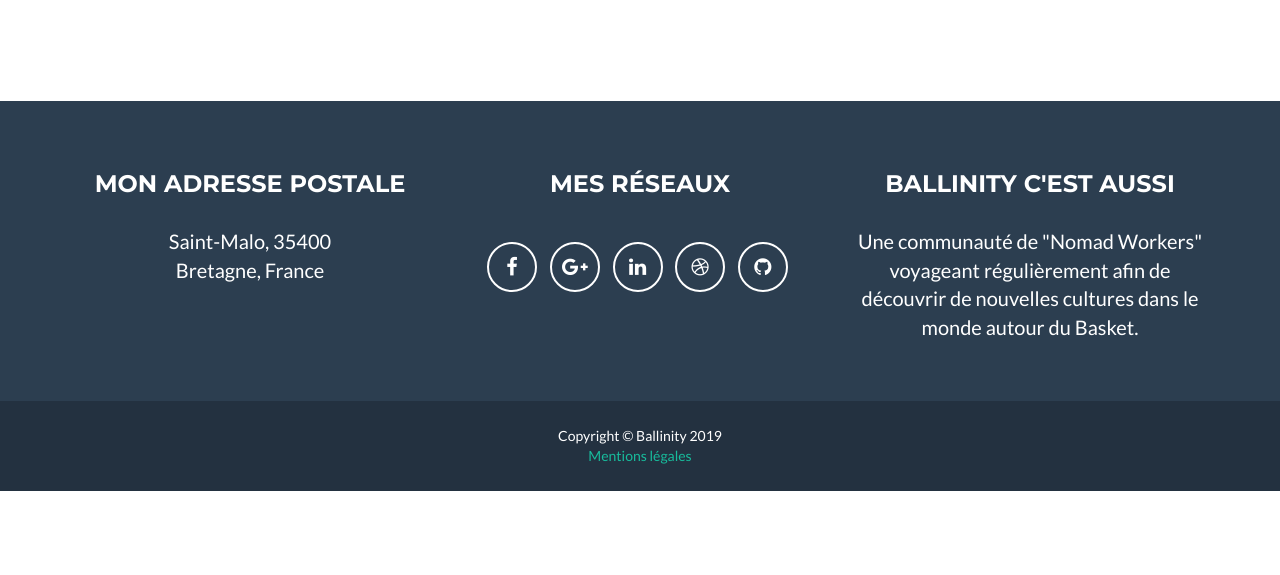
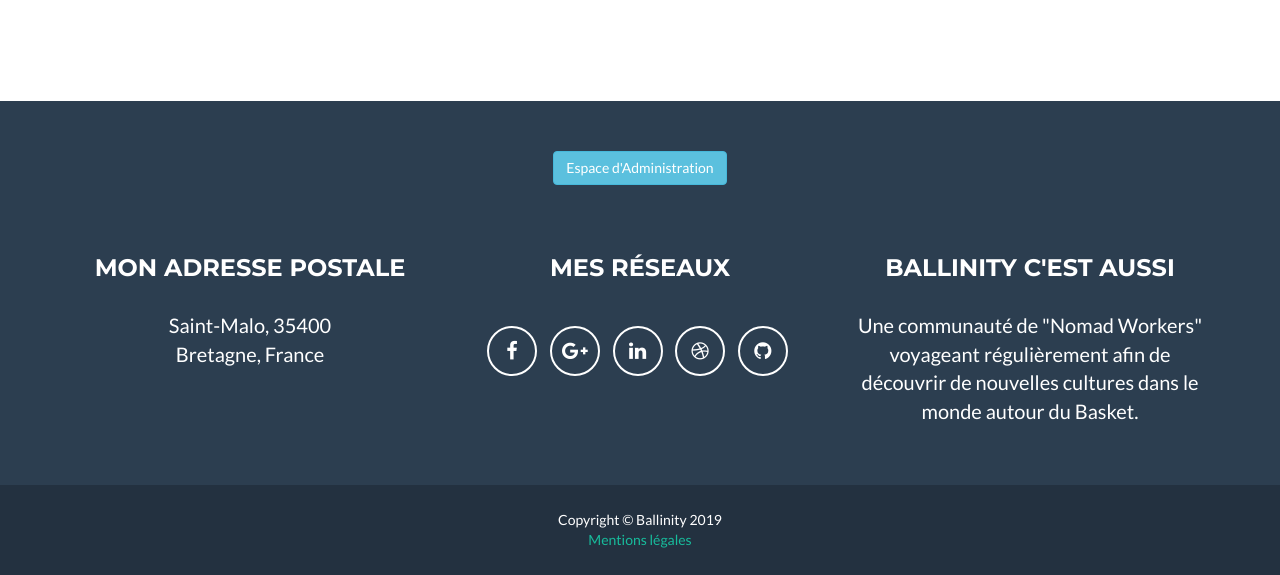
Before and after one commit to Monrocq/Blog, a PHP site: page /P5/ in a window 1280 px wide. Shown: the part 3058-3633 px from the top of the page. Before the commit the page ends 3549 px from the top, so only its background shows below. Run offline with PHP 8.4, Linux system fonts and the light colour scheme; some libraries are stand-ins or nearby versions.

Commit message:
ajout bouton administration

```diff
--- a/templates/template.twig
+++ b/templates/template.twig
@@ -108,6 +108,11 @@
         <div class="footer-above">
             <div class="container">
                 <div class="row">
+                    <div class="footer-col col-md-12">
+                        <a class="btn btn-info" href="index.php?action=bo" role="button">
+                            Espace d'Administration
+                        </a>
+                    </div>
                     <div class="footer-col col-md-4">
                         <h3>Mon adresse postale</h3>
                         <p>Saint-Malo, 35400
```
